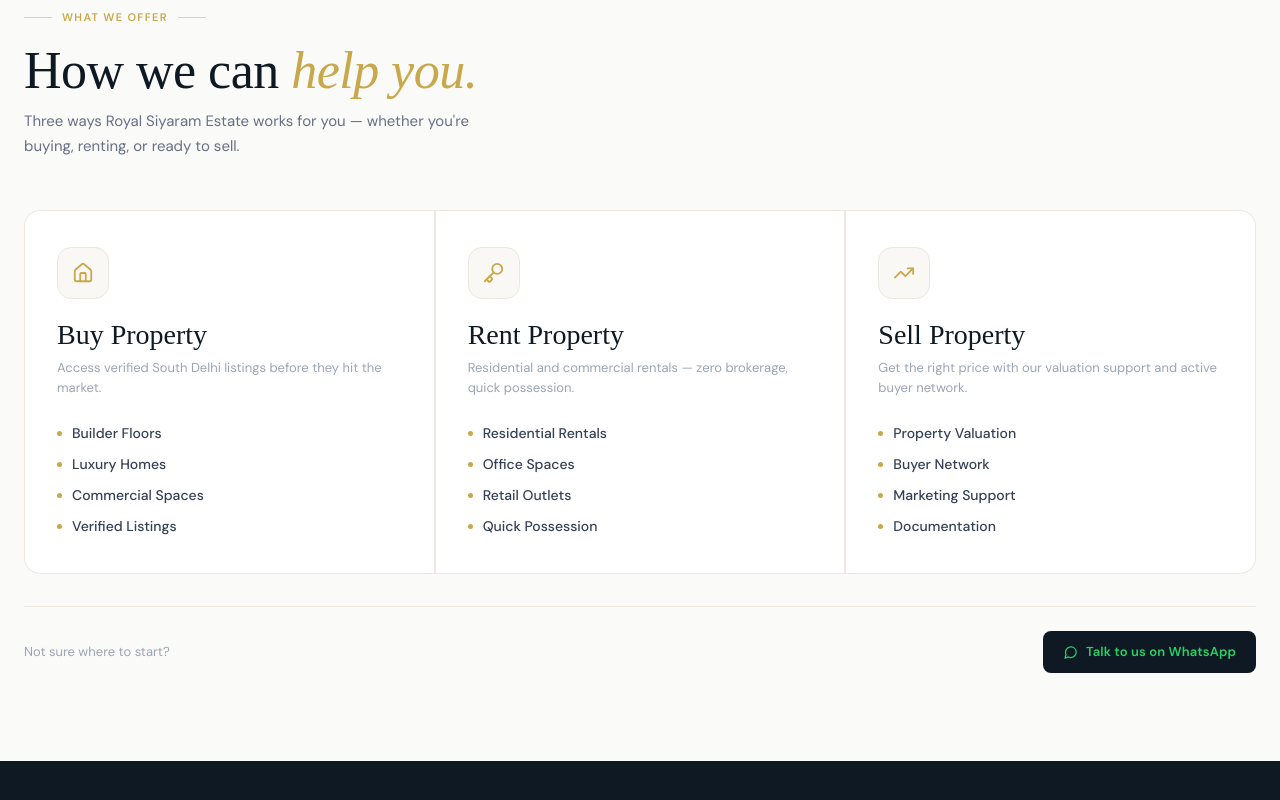
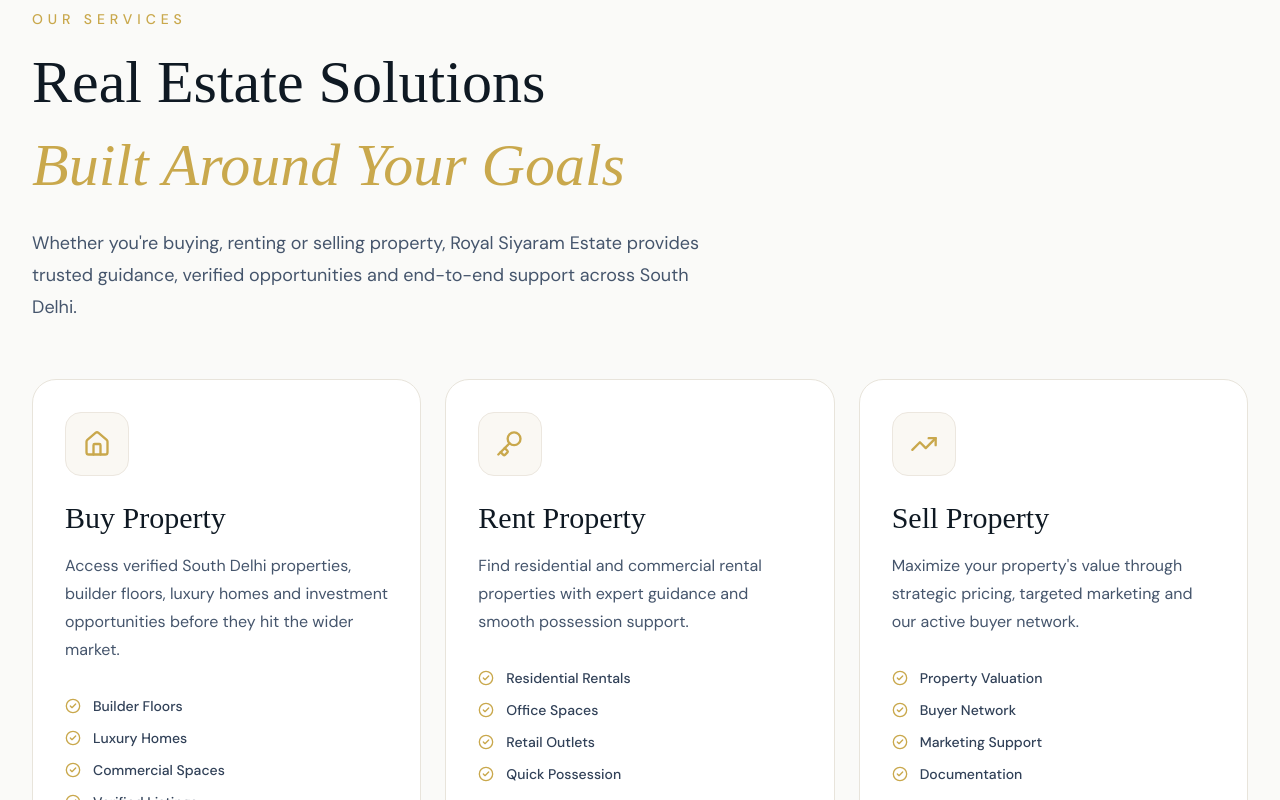
Before and after one commit to Mohd-Sadiq-Ameen/Real-Estate-Agent-Landing-Page, a Next.js app: page / in a window 1280 px wide. Shown: the part 3940-4740 px from the top of the page. Built offline with nearby package versions, Linux system fonts and the light colour scheme.

Commit message:
Services redesign section

```diff
--- a/components/Services.tsx
+++ b/components/Services.tsx
@@ -1,274 +1,145 @@
 "use client";
 
-import { Home, Key, TrendingUp } from "lucide-react";
+import { Home, Key, TrendingUp, ArrowRight, CheckCircle2 } from "lucide-react";
 
 const services = [
   {
     Icon: Home,
     title: "Buy Property",
-    desc: "Access verified South Delhi listings before they hit the market.",
-    highlights: ["Builder Floors", "Luxury Homes", "Commercial Spaces", "Verified Listings"],
+    desc: "Access verified South Delhi properties, builder floors, luxury homes and investment opportunities before they hit the wider market.",
+    highlights: [
+      "Builder Floors",
+      "Luxury Homes",
+      "Commercial Spaces",
+      "Verified Listings",
+    ],
   },
   {
     Icon: Key,
     title: "Rent Property",
-    desc: "Residential and commercial rentals — zero brokerage, quick possession.",
-    highlights: ["Residential Rentals", "Office Spaces", "Retail Outlets", "Quick Possession"],
+    desc: "Find residential and commercial rental properties with expert guidance and smooth possession support.",
+    highlights: [
+      "Residential Rentals",
+      "Office Spaces",
+      "Retail Outlets",
+      "Quick Possession",
+    ],
   },
   {
     Icon: TrendingUp,
     title: "Sell Property",
-    desc: "Get the right price with our valuation support and active buyer network.",
-    highlights: ["Property Valuation", "Buyer Network", "Marketing Support", "Documentation"],
+    desc: "Maximize your property's value through strategic pricing, targeted marketing and our active buyer network.",
+    highlights: [
+      "Property Valuation",
+      "Buyer Network",
+      "Marketing Support",
+      "Documentation",
+    ],
   },
 ];
 
 const WA_NUMBER = "919818077956";
-const WA_MSG = "Hi, I'd like to know more about your services.";
+const WA_MSG = "Hi, I'd like to know more about your real estate services.";
 
 export default function Services() {
   return (
-    <section
-      id="services"
-      style={{
-        background: "#FAFAF8",
-        paddingTop: "88px",
-        paddingBottom: "88px",
-      }}
-    >
-      <div
-        style={{
-          maxWidth: "1400px",
-          margin: "0 auto",
-          paddingLeft: "24px",
-          paddingRight: "24px",
-        }}
-      >
-        {/* Eyebrow */}
-        <div
-          style={{
-            display: "inline-flex",
-            alignItems: "center",
-            gap: "10px",
-            fontSize: "11px",
-            fontWeight: 600,
-            letterSpacing: "0.12em",
-            textTransform: "uppercase",
-            color: "#C9A84C",
-            marginBottom: "16px",
-          }}
-        >
-          <span
-            style={{
-              display: "inline-block",
-              width: "28px",
-              height: "1px",
-              background: "#C9A84C",
-              opacity: 0.5,
-            }}
-          />
-          What we offer
-          <span
-            style={{
-              display: "inline-block",
-              width: "28px",
-              height: "1px",
-              background: "#C9A84C",
-              opacity: 0.5,
-            }}
-          />
+    <section id="services" className="bg-[#FAFAF8] py-16 md:py-20 lg:py-24">
+      <div className="mx-auto max-w-7xl px-6 lg:px-8">
+        {/* Header */}
+        <div className="mb-14 max-w-3xl">
+          <p className="mb-4 text-sm font-medium uppercase tracking-[0.35em] text-[#C9A84C]">
+            Our Services
+          </p>
+
+          <h2 className="font-display text-4xl leading-tight text-[#0F1923] sm:text-5xl lg:text-6xl">
+            Real Estate Solutions
+            <span className="mt-2 block italic text-[#C9A84C]">
+              Built Around Your Goals
+            </span>
+          </h2>
+
+          <p className="mt-6 max-w-2xl text-lg leading-8 text-slate-600">
+            Whether you're buying, renting or selling property, Royal Siyaram
+            Estate provides trusted guidance, verified opportunities and
+            end-to-end support across South Delhi.
+          </p>
         </div>
 
-        <h2
-          className="font-display"
-          style={{
-            margin: "0 0 10px",
-            color: "#0F1923",
-            fontSize: "clamp(36px, 5vw, 52px)",
-            fontWeight: 400,
-            lineHeight: 1.1,
-            letterSpacing: "-0.01em",
-          }}
-        >
-          How we can{" "}
-          <em style={{ color: "#C9A84C", fontStyle: "italic" }}>help you.</em>
-        </h2>
-
-        <p
-          style={{
-            fontSize: "15px",
-            color: "#667085",
-            lineHeight: 1.65,
-            margin: "0 0 52px",
-            maxWidth: "460px",
-          }}
-        >
-          Three ways Royal Siyaram Estate works for you — whether you're
-          buying, renting, or ready to sell.
-        </p>
-
-        {/* Cards grid */}
-        <div
-          style={{
-            display: "grid",
-            gridTemplateColumns: "repeat(auto-fit, minmax(260px, 1fr))",
-            gap: "2px",
-            background: "#ECE7DF",
-            border: "1px solid #ECE7DF",
-            borderRadius: "16px",
-            overflow: "hidden",
-          }}
-        >
+        {/* Services Grid */}
+        <div className="grid gap-6 lg:grid-cols-3">
           {services.map(({ Icon, title, desc, highlights }) => (
             <div
               key={title}
-              style={{
-                background: "#FFFFFF",
-                padding: "36px 32px",
-                display: "flex",
-                flexDirection: "column",
-                transition: "background 0.2s",
-              }}
-              onMouseEnter={(e) =>
-                ((e.currentTarget as HTMLDivElement).style.background = "#FFFDF7")
-              }
-              onMouseLeave={(e) =>
-                ((e.currentTarget as HTMLDivElement).style.background = "#FFFFFF")
-              }
+              className="group flex h-full flex-col rounded-3xl border border-[#E8E4DB] bg-white p-8 transition-all duration-300 hover:-translate-y-1 hover:border-[#C9A84C]/30 hover:shadow-2xl"
             >
-              <div
-                style={{
-                  width: "52px",
-                  height: "52px",
-                  borderRadius: "14px",
-                  background: "#FAF8F4",
-                  border: "1px solid #ECE7DF",
-                  display: "flex",
-                  alignItems: "center",
-                  justifyContent: "center",
-                  marginBottom: "20px",
-                  flexShrink: 0,
-                }}
-              >
-                <Icon size={22} color="#C9A84C" />
+              {/* Icon */}
+              <div className="mb-6 flex h-16 w-16 items-center justify-center rounded-2xl bg-[#FAF8F3] border border-[#ECE7DF]">
+                <Icon size={28} className="text-[#C9A84C]" />
               </div>
 
-              <h3
-                className="font-display"
-                style={{
-                  margin: "0 0 6px",
-                  color: "#0F1923",
-                  fontSize: "28px",
-                  fontWeight: 400,
-                  lineHeight: 1.15,
-                }}
-              >
-                {title}
-              </h3>
+              {/* Title */}
+              <h3 className="font-display text-3xl text-[#0F1923]">{title}</h3>
 
-              <p
-                style={{
-                  fontSize: "13px",
-                  color: "#9AA5B4",
-                  lineHeight: 1.6,
-                  margin: "0 0 24px",
-                }}
-              >
-                {desc}
-              </p>
+              {/* Description */}
+              <p className="mt-4 text-base leading-7 text-slate-600">{desc}</p>
 
-              <div
-                style={{
-                  display: "flex",
-                  flexDirection: "column",
-                  gap: "10px",
-                  marginTop: "auto",
-                }}
-              >
+              {/* Features */}
+              <div className="mt-8 space-y-3">
                 {highlights.map((item) => (
-                  <div
-                    key={item}
-                    style={{
-                      display: "flex",
-                      alignItems: "center",
-                      gap: "10px",
-                      fontSize: "14px",
-                      color: "#344054",
-                      fontWeight: 500,
-                    }}
-                  >
-                    <span
-                      style={{
-                        width: "5px",
-                        height: "5px",
-                        borderRadius: "50%",
-                        background: "#C9A84C",
-                        flexShrink: 0,
-                      }}
-                    />
-                    {item}
+                  <div key={item} className="flex items-center gap-3">
+                    <CheckCircle2 size={16} className="text-[#C9A84C]" />
+
+                    <span className="text-sm font-medium text-slate-700">
+                      {item}
+                    </span>
                   </div>
                 ))}
+              </div>
+
+              {/* Bottom Link */}
+              <div className="mt-auto pt-8">
+                <div className="inline-flex items-center gap-2 text-sm font-semibold uppercase tracking-wider text-[#C9A84C]">
+                  Learn More
+                  <ArrowRight
+                    size={16}
+                    className="transition-transform duration-300 group-hover:translate-x-1"
+                  />
+                </div>
               </div>
             </div>
           ))}
         </div>
 
-        {/* CTA row */}
-        <div
-          style={{
-            marginTop: "32px",
-            paddingTop: "24px",
-            borderTop: "1px solid #ECE7DF",
-            display: "flex",
-            alignItems: "center",
-            justifyContent: "space-between",
-            flexWrap: "wrap",
-            gap: "16px",
-          }}
-        >
-          <span style={{ fontSize: "13px", color: "#9AA5B4" }}>
-            Not sure where to start?
-          </span>
-          <a
-            href={`https://wa.me/${WA_NUMBER}?text=${encodeURIComponent(WA_MSG)}`}
-            target="_blank"
-            rel="noopener noreferrer"
-            style={{
-              display: "inline-flex",
-              alignItems: "center",
-              gap: "8px",
-              background: "#0F1923",
-              color: "#25d366",
-              fontSize: "13px",
-              fontWeight: 600,
-              padding: "11px 20px",
-              borderRadius: "8px",
-              textDecoration: "none",
-              letterSpacing: "0.01em",
-              transition: "background 0.2s",
-            }}
-            onMouseEnter={(e) =>
-              ((e.currentTarget as HTMLAnchorElement).style.background = "#1a2d3f")
-            }
-            onMouseLeave={(e) =>
-              ((e.currentTarget as HTMLAnchorElement).style.background = "#0F1923")
-            }
-          >
-            <svg
-              width="15"
-              height="15"
-              viewBox="0 0 24 24"
-              fill="none"
-              stroke="currentColor"
-              strokeWidth="2"
-              strokeLinecap="round"
-              strokeLinejoin="round"
+        {/* CTA Section */}
+        <div className="mt-16 rounded-3xl bg-[#0F1923] p-8 md:p-12">
+          <div className="flex flex-col gap-8 md:flex-row md:items-center md:justify-between">
+            <div>
+              <p className="mb-2 text-sm uppercase tracking-[0.3em] text-[#C9A84C]">
+                Need Expert Guidance?
+              </p>
+
+              <h3 className="font-display text-3xl text-white md:text-4xl">
+                Let's Discuss Your Property Goals
+              </h3>
+
+              <p className="mt-3 max-w-2xl text-white/70">
+                Speak directly with our team and get personalized advice for
+                buying, renting or selling property in South Delhi.
+              </p>
+            </div>
+
+            <a
+              href={`https://wa.me/${WA_NUMBER}?text=${encodeURIComponent(
+                WA_MSG,
+              )}`}
+              target="_blank"
+              rel="noopener noreferrer"
+              className="inline-flex items-center justify-center gap-3 rounded-xl bg-[#C9A84C] px-7 py-4 text-sm font-semibold uppercase tracking-wider text-[#0F1923] transition-all duration-300 hover:bg-[#D7B85D]"
             >
-              <path d="M21 11.5a8.38 8.38 0 0 1-.9 3.8 8.5 8.5 0 0 1-7.6 4.7 8.38 8.38 0 0 1-3.8-.9L3 21l1.9-5.7a8.38 8.38 0 0 1-.9-3.8 8.5 8.5 0 0 1 4.7-7.6 8.38 8.38 0 0 1 3.8-.9h.5a8.48 8.48 0 0 1 8 8v.5z" />
-            </svg>
-            Talk to us on WhatsApp
-          </a>
+              Contact on WhatsApp
+              <ArrowRight size={18} />
+            </a>
+          </div>
         </div>
       </div>
     </section>
```
